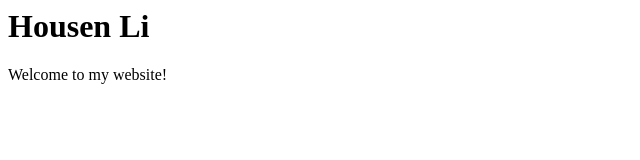
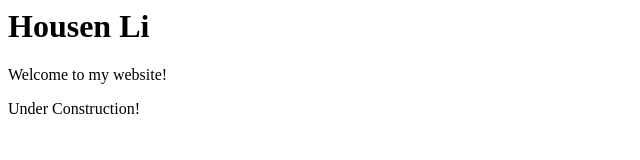
Before and after one commit to housenli/housenli.github.io, a plain HTML site: page index.html in a window 1280 px wide. Shown: the whole page, without its empty margins (0-640 px from the left). Drawn offline with Linux system fonts and the light colour scheme.

Commit message:
Update index.html

```diff
--- a/index.html
+++ b/index.html
@@ -3,6 +3,7 @@
 <body>
   <h1>Housen Li</h1>
   <p>Welcome to my website!</p>
+  <p>Under Construction!</p>
 </body>
 
 </html>
```
